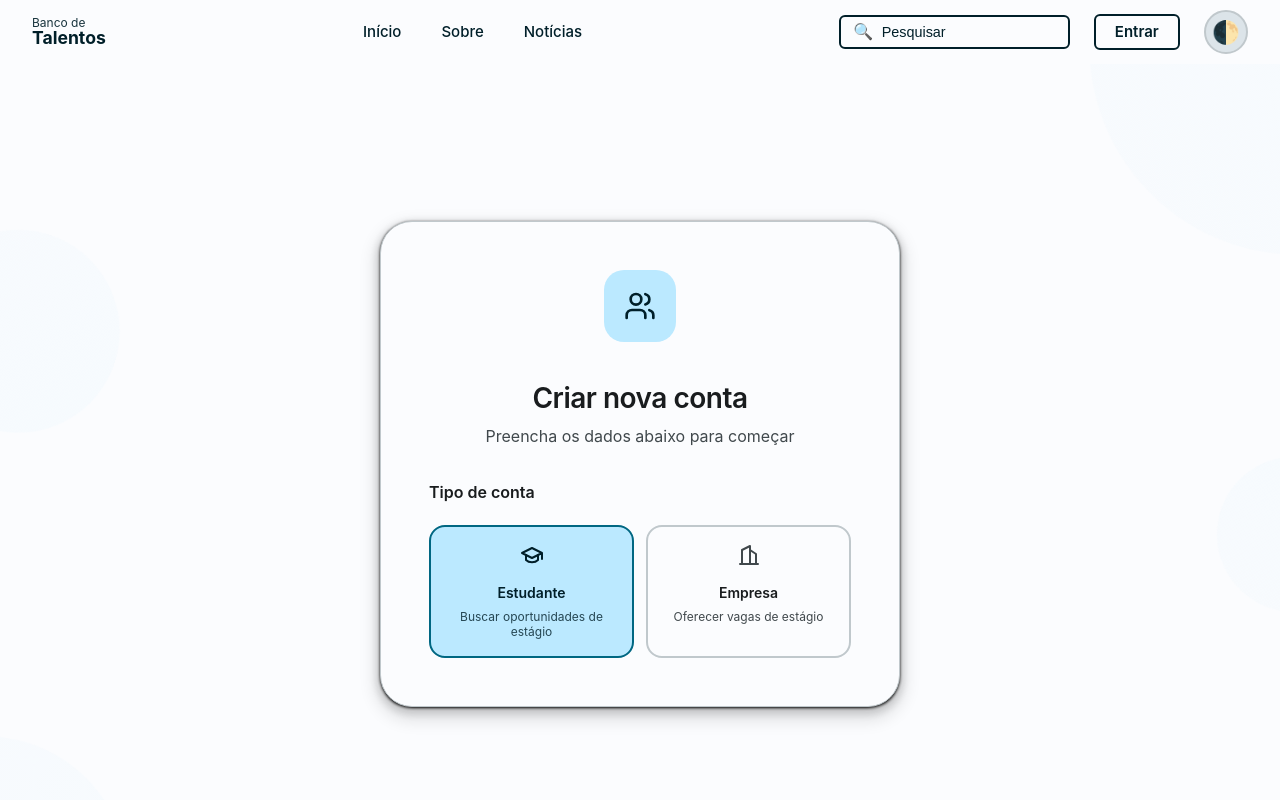
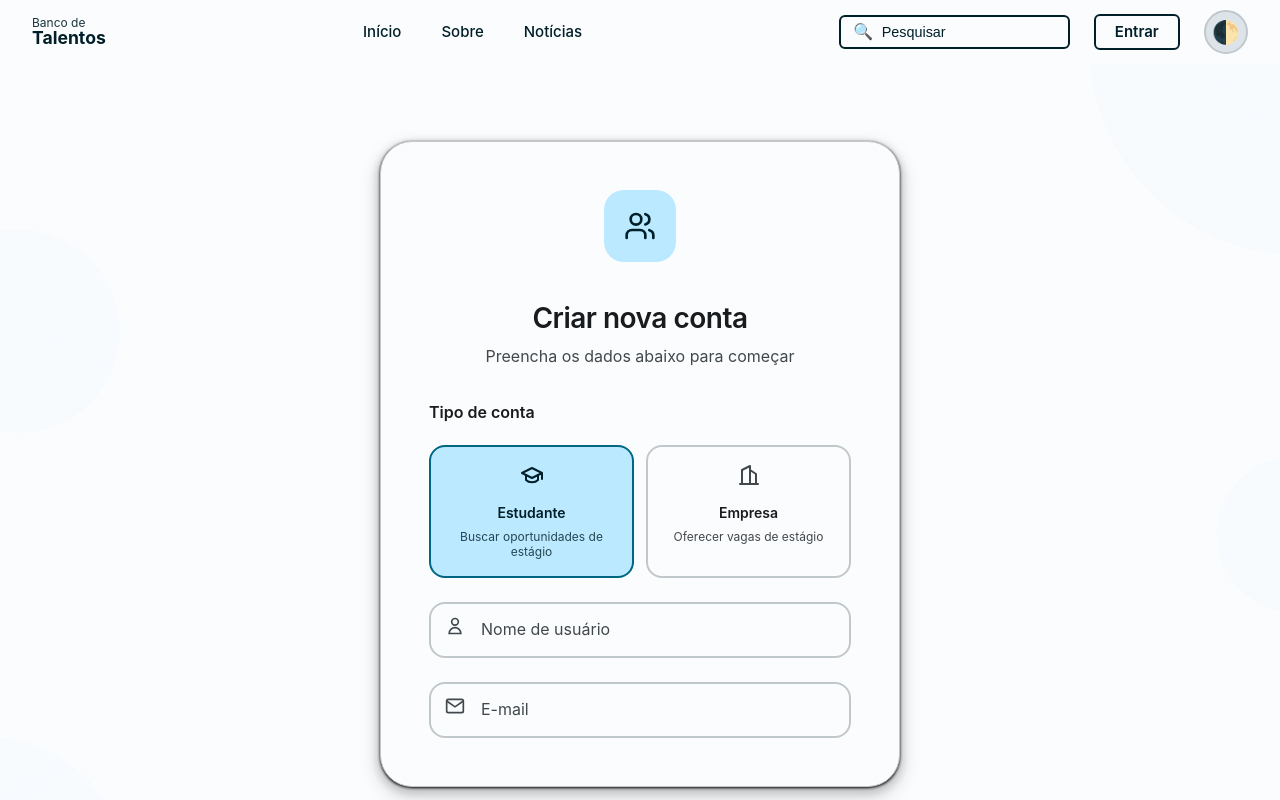
Before and after one commit to TalentPoolPicos/talentPoolFrontRemake, a Vue app: page /signUp/student in a window 1280 px wide. Shown: the top 800 px of the page. Built offline with nearby package versions, Linux system fonts and the light colour scheme; no server answers.

Commit message:
feat: enhance signup form with username and email input fields, validation, and error handling

```diff
--- a/src/views/SignUpView.vue
+++ b/src/views/SignUpView.vue
@@ -153,7 +153,106 @@
           </div>
         </div>
 
+        <div class="form-group" :class="{ 'has-error': usernameError, 'has-focus': username }">
+          <div class="input-container">
+            <div class="input-icon">
+              <svg
+                width="20"
+                height="20"
+                viewBox="0 0 24 24"
+                fill="none"
+                xmlns="http://www.w3.org/2000/svg"
+              >
+                <path
+                  d="M16 7a4 4 0 1 1-8 0 4 4 0 0 1 8 0zM12 14a7 7 0 0 0-7 7h14a7 7 0 0 0-7-7z"
+                  stroke="currentColor"
+                  stroke-width="2"
+                />
+              </svg>
+            </div>
+            <input
+              id="username"
+              v-model="username"
+              type="text"
+              class="form-input"
+              placeholder=" "
+              autocomplete="username"
+              @blur="validateUsername"
+              @input="usernameError && validateUsername()"
+            />
+            <label for="username" class="form-label">Nome de usuário</label>
+            <div class="input-border"></div>
+          </div>
+          <Transition name="error-text">
+            <div v-if="usernameError" class="error-text">
+              <svg
+                width="16"
+                height="16"
+                viewBox="0 0 24 24"
+                fill="none"
+                xmlns="http://www.w3.org/2000/svg"
+              >
+                <circle cx="12" cy="12" r="10" stroke="currentColor" stroke-width="2" />
+                <line x1="15" y1="9" x2="9" y2="15" stroke="currentColor" stroke-width="2" />
+                <line x1="9" y1="9" x2="15" y2="15" stroke="currentColor" stroke-width="2" />
+              </svg>
+              <span>{{ usernameError }}</span>
+            </div>
+          </Transition>
+        </div>
 
+        <div class="form-group" :class="{ 'has-error': emailError, 'has-focus': email }">
+          <div class="input-container">
+            <div class="input-icon">
+              <svg
+                width="20"
+                height="20"
+                viewBox="0 0 24 24"
+                fill="none"
+                xmlns="http://www.w3.org/2000/svg"
+              >
+                <path
+                  d="M4 4h16c1.1 0 2 .9 2 2v12c0 1.1-.9 2-2 2H4c-1.1 0-2-.9-2-2V6c0-1.1.9-2 2-2z"
+                  stroke="currentColor"
+                  stroke-width="2"
+                />
+                <polyline
+                  points="22,6 12,13 2,6"
+                  stroke="currentColor"
+                  stroke-width="2"
+                />
+              </svg>
+            </div>
+            <input
+              id="email"
+              v-model="email"
+              type="email"
+              class="form-input"
+              placeholder=" "
+              autocomplete="email"
+              @blur="validateEmail"
+              @input="emailError && validateEmail()"
+            />
+            <label for="email" class="form-label">E-mail</label>
+            <div class="input-border"></div>
+          </div>
+          <Transition name="error-text">
+            <div v-if="emailError" class="error-text">
+              <svg
+                width="16"
+                height="16"
+                viewBox="0 0 24 24"
+                fill="none"
+                xmlns="http://www.w3.org/2000/svg"
+              >
+                <circle cx="12" cy="12" r="10" stroke="currentColor" stroke-width="2" />
+                <line x1="15" y1="9" x2="9" y2="15" stroke="currentColor" stroke-width="2" />
+                <line x1="9" y1="9" x2="15" y2="15" stroke="currentColor" stroke-width="2" />
+              </svg>
+              <span>{{ emailError }}</span>
+            </div>
+          </Transition>
+        </div>
       </form>
 
     </div>
@@ -631,4 +730,83 @@ onMounted(() => {
   opacity: 0.8;
 }
 
+/* Input Fields */
+.input-container {
+  position: relative;
+  display: flex;
+  align-items: center;
+}
+
+.input-icon {
+  position: absolute;
+  left: 16px;
+  z-index: 2;
+  color: var(--color-on-surface-variant);
+  transition: all 0.3s cubic-bezier(0.16, 1, 0.3, 1);
+  pointer-events: none;
+}
+
+.form-input {
+  width: 100%;
+  padding: 16px 16px 16px 52px;
+  border: 2px solid var(--color-outline-variant);
+  border-radius: 16px;
+  background: var(--color-surface);
+  color: var(--color-on-surface);
+  font-size: 16px;
+  font-family: inherit;
+  transition: all 0.3s cubic-bezier(0.16, 1, 0.3, 1);
+  outline: none;
+  position: relative;
+  z-index: 1;
+}
+
+.form-input:focus {
+  border-color: var(--color-primary);
+  background: var(--color-surface);
+}
+
+.form-input:focus + .form-label,
+.form-input:not(:placeholder-shown) + .form-label {
+  transform: translateY(-32px) scale(0.85);
+  color: var(--color-primary);
+  background: var(--color-surface);
+  padding: 0 8px;
+}
+
+.form-input:focus ~ .input-icon {
+  color: var(--color-primary);
+  transform: scale(1.1);
+}
+
+.form-input:focus ~ .input-border {
+  transform: scaleX(1);
+}
+
+.form-label {
+  position: absolute;
+  left: 52px;
+  top: 50%;
+  transform: translateY(-50%);
+  color: var(--color-on-surface-variant);
+  font-size: 16px;
+  transition: all 0.3s cubic-bezier(0.16, 1, 0.3, 1);
+  pointer-events: none;
+  z-index: 2;
+  background: transparent;
+  border-radius: 4px;
+}
+
+.input-border {
+  position: absolute;
+  bottom: 0;
+  left: 0;
+  right: 0;
+  height: 2px;
+  background: var(--color-primary);
+  transform: scaleX(0);
+  transition: transform 0.3s cubic-bezier(0.16, 1, 0.3, 1);
+  border-radius: 1px;
+}
+
 </style>
```
